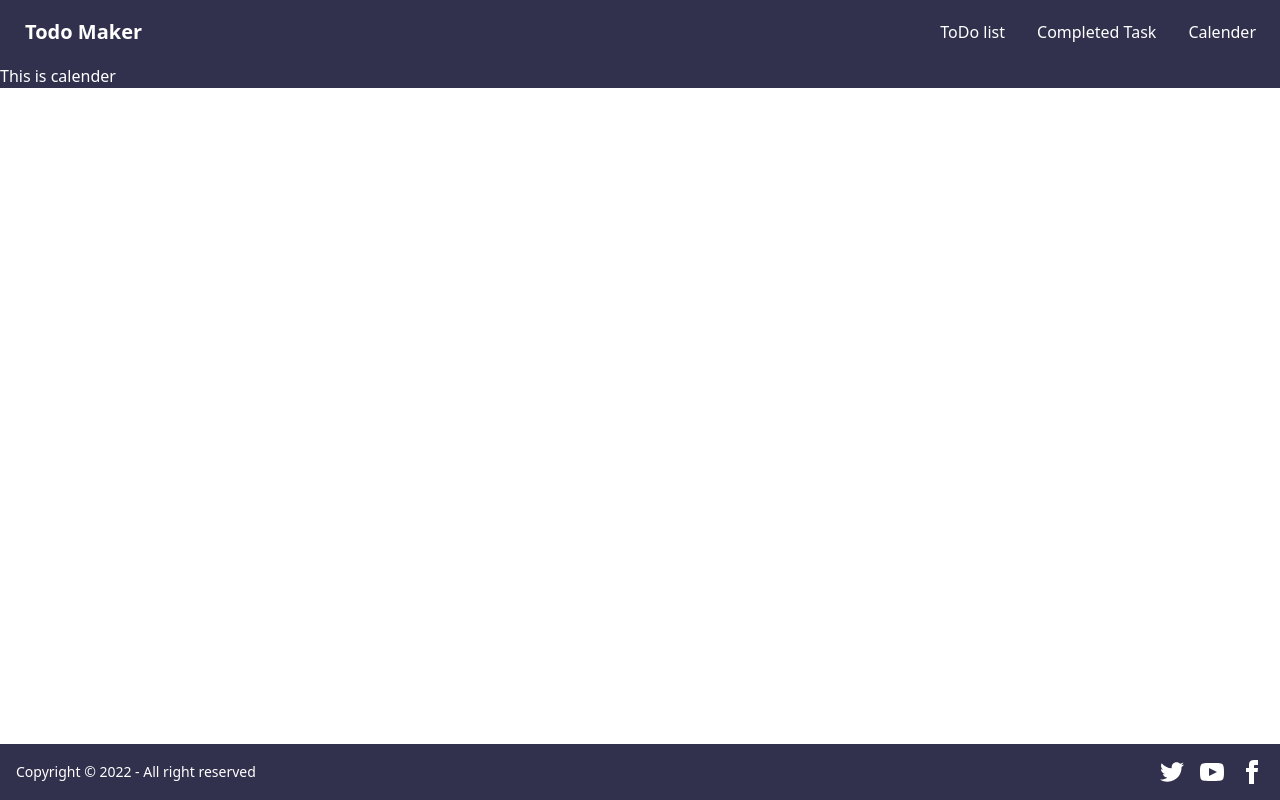
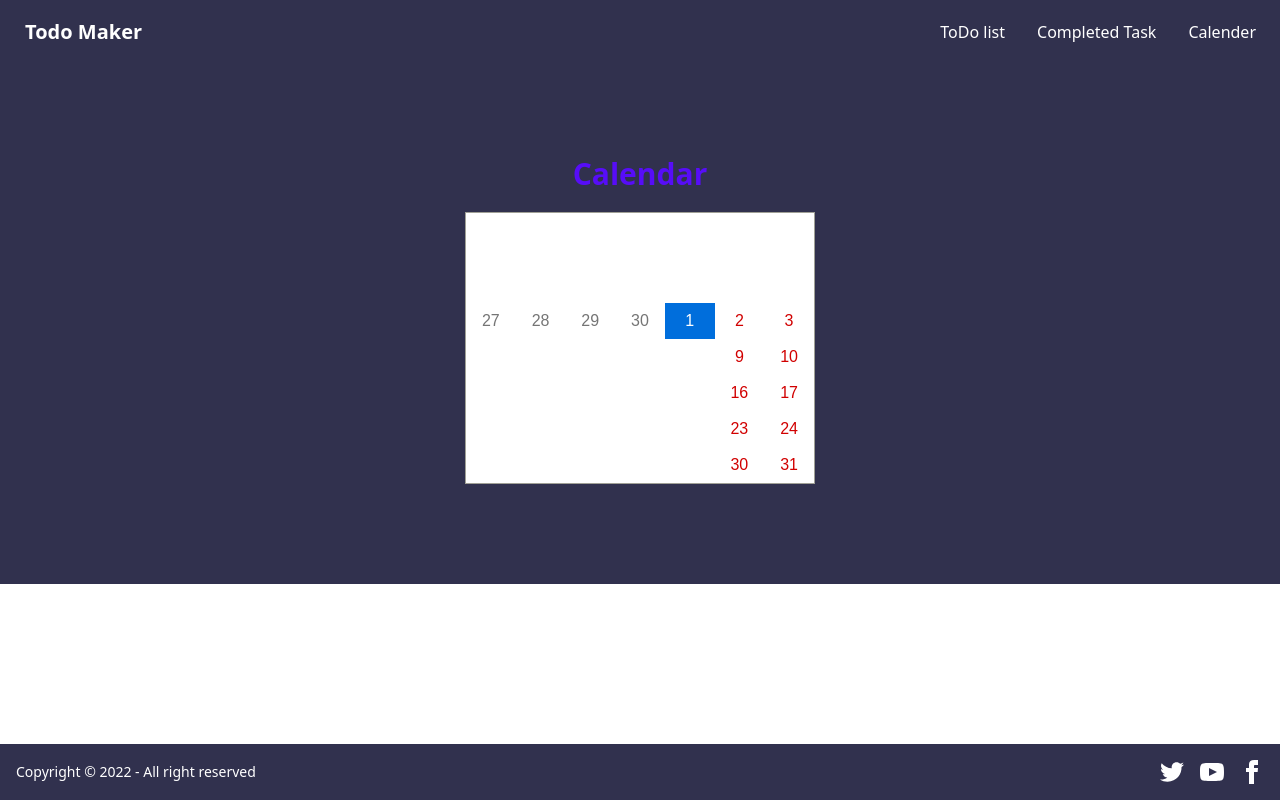
Before and after one commit to ranawp/todo-list, a React (Create React App) app: page /calender in a window 1280 px wide. Built offline with nearby package versions, Linux system fonts and the light colour scheme.

Commit message:
calender added

```diff
--- a/package.json
+++ b/package.json
@@ -8,6 +8,7 @@
     "@testing-library/user-event": "^13.5.0",
     "daisyui": "^2.17.0",
     "react": "^18.2.0",
+    "react-calendar": "^3.7.0",
     "react-dom": "^18.2.0",
     "react-hook-form": "^7.33.0",
     "react-router-dom": "^6.3.0",
--- a/src/components/pages/Calender.js
+++ b/src/components/pages/Calender.js
@@ -1,11 +1,18 @@
-import React from 'react';
-
-const Calender = () => {
+import React, { useState } from 'react';
+import Calendar from 'react-calendar';
+import 'react-calendar/dist/Calendar.css';
+const CalendarCompo = () => {
+    const [value, onChange] = useState(new Date());
     return (
-        <div>
-            <h3>This is calender</h3>
+        <div className='flex mt-3  justify-center items-center '>
+            <div className='p-5 lg:p-20'>
+                <h3 className='text-center text-3xl text-primary font-bold'>Calendar</h3>
+                <div className='flex justify-center my-5'>
+                    <Calendar onChange={onChange} value={value} />
+                </div>
+            </div>
         </div>
     );
 };
 
-export default Calender;
+export default CalendarCompo;
```
Also changed, not shown: 1 other file (tests, documents, lock files or other folders).
